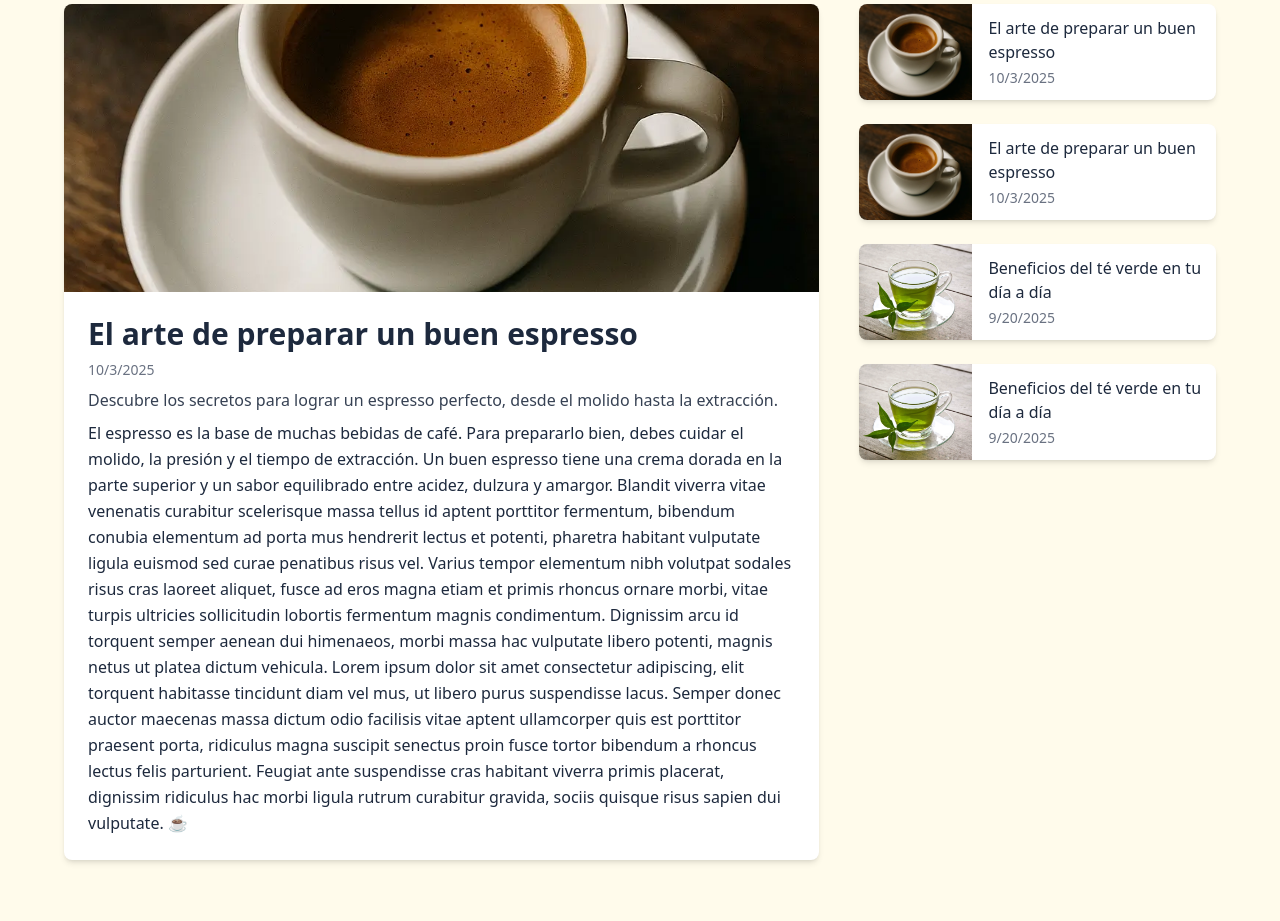
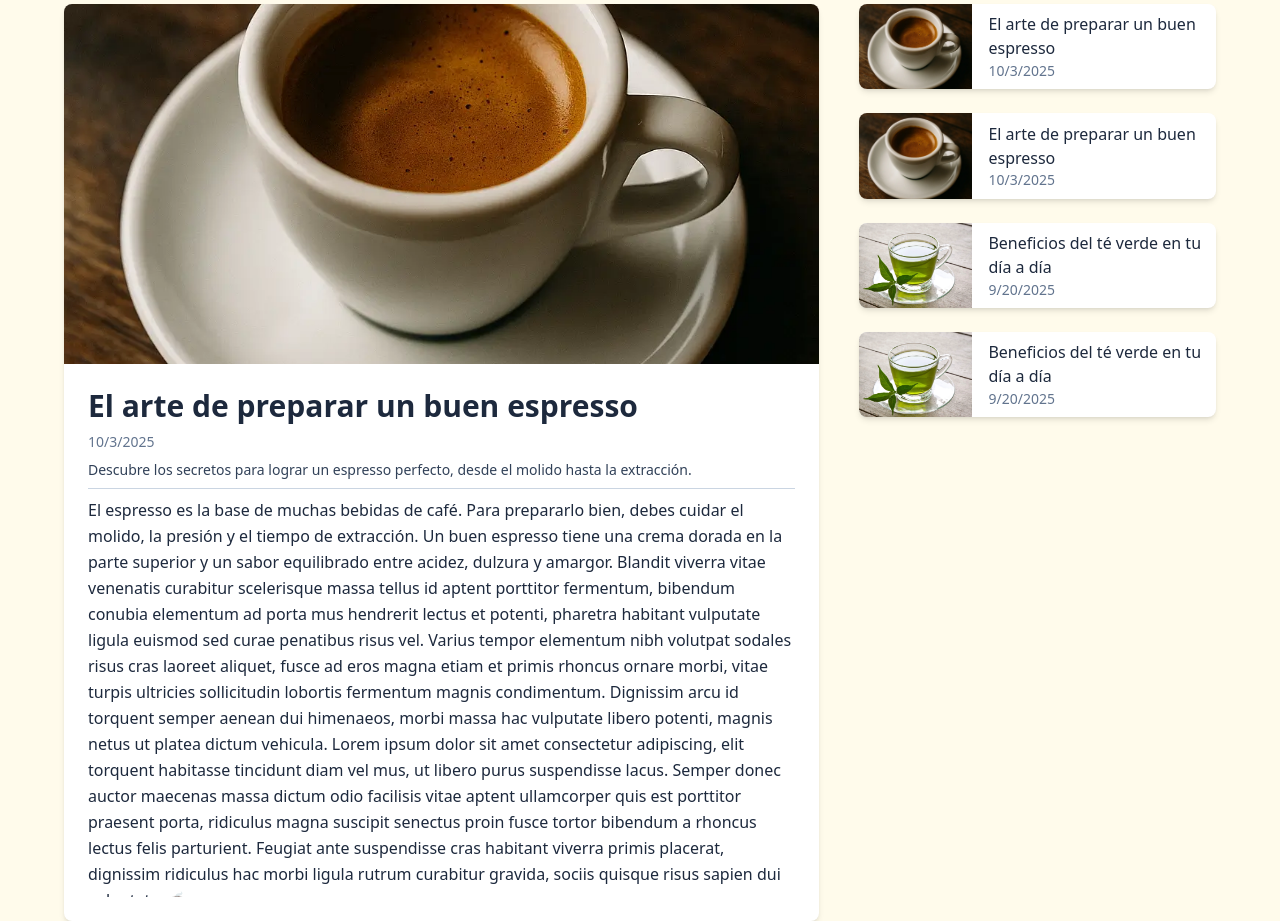
Before and after one commit to SanguchoMela/multipage-wsite-ms, an Astro site: page /blog in a window 1280 px wide. Shown: the part 384-1305 px from the top of the page. Built offline with nearby package versions, Linux system fonts and the light colour scheme; Astro itself is replaced by a stand-in of ours.

Commit message:
style: several

```diff
--- a/src/components/BlogCaf.astro
+++ b/src/components/BlogCaf.astro
@@ -29,24 +29,30 @@ const initialMainPost = blogPosts[0];
     <div>
       {
         initialMainPost.data.image && (
+          <div class="relative w-full max-h-[30vh] md:max-h-[45vh] overflow-hidden flex justify-center">
             <img
               src={initialMainPost.data.image}
               alt={initialMainPost.data.title}
-            class="w-full h-56 md:h-72 object-cover"
+              width="800"
+              height="450"
+              class="w-full h-auuto object-cover"
+              loading="lazy"
             />
+          </div>
         )
       }
       <div class="p-6 space-y-2">
         <h2 class="text-2xl font-bold" id="main-post-title">
           {initialMainPost.data.title}
         </h2>
-        <time class="text-sm text-gray-500 block" id="main-post-date">
+        <time class="text-sm text-slate-500 block" id="main-post-date">
           {new Date(initialMainPost.data.date).toLocaleDateString()}
         </time>
-        <p class="text-gray-700" id="main-post-desc">
+        <p class="text-slate-700 text-sm" id="main-post-desc">
           {initialMainPost.data.description}
         </p>
-        <div class="max-h-[60vh] overflow-y-auto">
+        <hr class="text-slate-300" />
+        <div class="max-h-[50vh] overflow-y-auto">
           <p id="main-post-content" class="leading-relaxed">
             {initialMainPost.body}
           </p>
@@ -69,18 +75,21 @@ const initialMainPost = blogPosts[0];
           <div class="grid grid-cols-1 md:grid-cols-3 md:gap-2">
             <div>
               {post.data.image && (
+                <div class="relative w-full aspect-[4/3] overflow-hidden">
                   <img
                     src={post.data.image}
                     alt={post.data.title}
-                  class="w-full h-32 md:h-36 lg:h-24 object-cover md:rounded-l-lg rounded-t-lg md:rounded-t-none"
+                    width="300"
+                    height="225"
+                    class="w-full h-full object-cover md:rounded-l-lg rounded-t-lg md:rounded-t-none"
+                    loading="lazy"
                   />
+                </div>
               )}
             </div>
             <div class="flex flex-col col-span-2 p-2 justify-evenly">
-              <h4 class="font-medium text-base">
-                {post.data.title}
-              </h4>
-              <time class="text-sm text-gray-500">
+              <h4 class="font-medium text-base">{post.data.title}</h4>
+              <time class="text-sm text-slate-500">
                 {new Date(post.data.date).toLocaleDateString()}
               </time>
             </div>
--- a/src/components/ContactUs.astro
+++ b/src/components/ContactUs.astro
@@ -55,7 +55,9 @@ import { socials } from "../data/socials";
       </ul>
     </div>
 
-    <form class="bg-white rounded-lg shadow p-4 md:p-6 space-y-3 md:space-y-6 lg:min-w-[80%]">
+    <form
+      class="bg-white rounded-lg shadow p-4 md:p-6 space-y-3 md:space-y-6 min-w-full lg:min-w-[80%]"
+    >
       <h3>Envíanos un mensaje</h3>
       <div>
         <label for="name" class="block text-sm font-medium text-amber-900"
--- a/src/components/Layout/Footer.astro
+++ b/src/components/Layout/Footer.astro
@@ -1,15 +1,14 @@
 ---
-import AstroLogo from "../../assets/astro.svg";
 import { socials } from "../../data/socials";
 import { navbarItems } from "../../data/navbarItems";
 import { Icon } from "astro-icon/components";
 ---
 
-<footer class="bg-amber-900/80 text-slate-300">
+<footer class="bg-amber-900/80 text-slate-300 min-h-40vh] md:min-h-[60vh]">
   <div class="mx-auto max-w-5xl px-4 py-6 md:py-10 lg:px-8">
     <div class="flex space-x-3 items-center justify-center text-white">
-      <Icon name="logo/coffe" class="text-3xl" />
-      <Icon name="logo/abc" class="text-6xl" />
+      <Icon name="logo/coffe" class="text-2xl md:text-3xl" />
+      <Icon name="logo/abc" class="text-5xl md:text-6xl" />
     </div>
 
     <p
```
Lines whose indentation alone changed are shown as unchanged.
